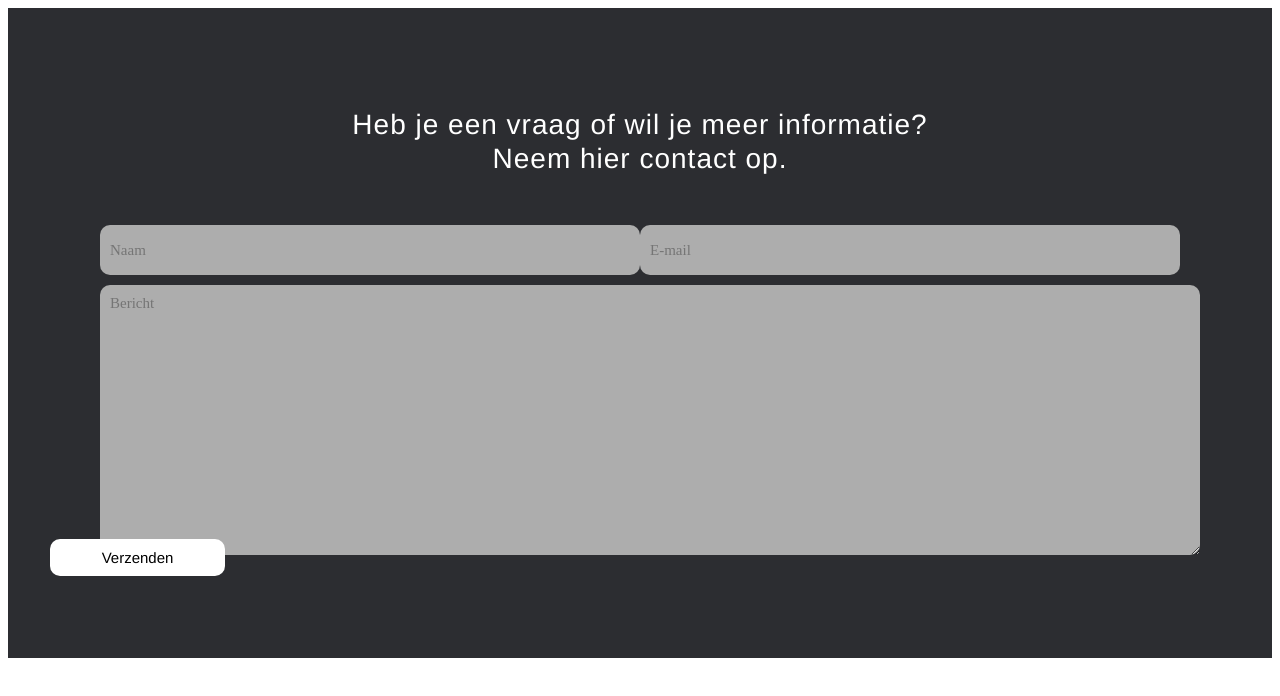
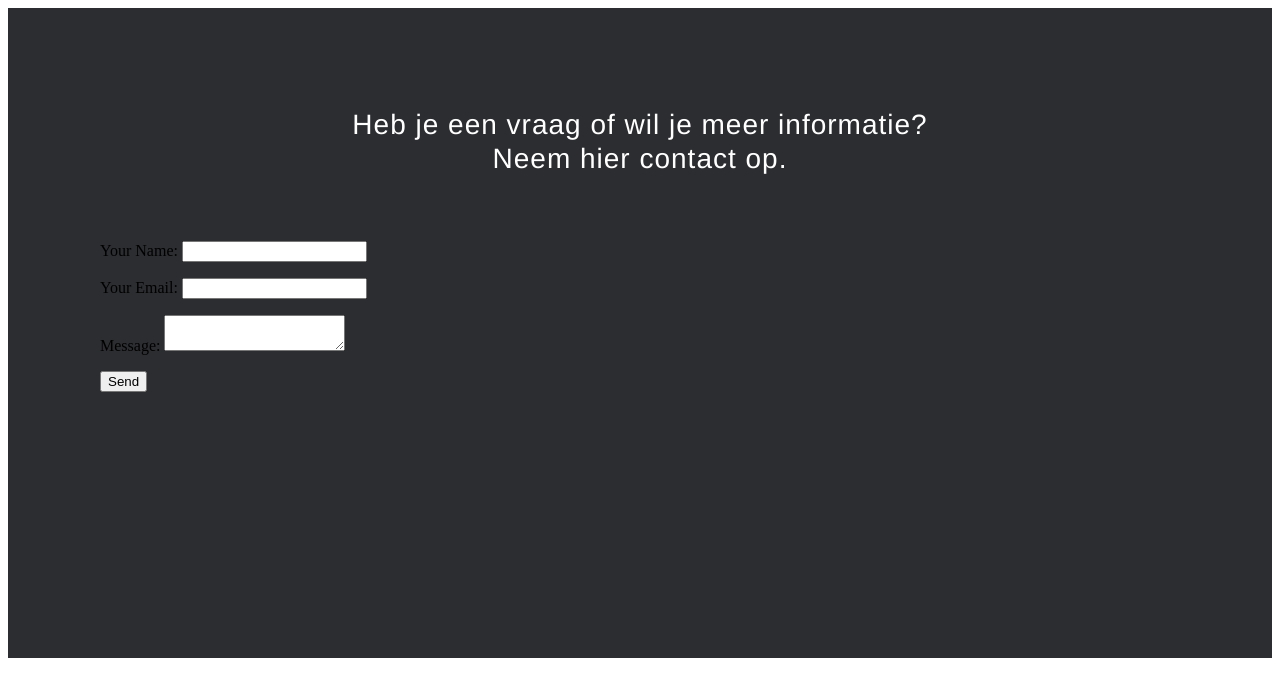
Before and after one commit to marvinholleman/recnition-onepager, a Gatsby site: page /contact in a window 1280 px wide. Built offline with nearby package versions, Linux system fonts and the light colour scheme; Gatsby itself is replaced by a stand-in of ours.

Commit message:
use standard contactform

```diff
--- a/src/pages/contact.js
+++ b/src/pages/contact.js
@@ -31,16 +31,41 @@ class Contact extends React.Component {
                 Neem hier contact op.
               </Title>
             </ContactInfo>
-            <ContactFormWrapper animateIn="fadeInUp" animateOnce={true}>
-              <form name="contact" method="POST" data-netlify="true">
+            {/* <ContactFormWrapper animateIn="fadeInUp" animateOnce={true}>
+              <ContactForm
+                action="/thanks/"
+                name="contact"
+                method="post"
+                data-netlify="true"
+              >
                 <InputFieldWrapper>
-                  <Input type="text" name="name" placeholder="Naam" />
-                  <Input type="email" name="email" placeholder="E-mail" />
+                  <Input name="name" placeholder="Naam" />
+                  <Input name="email" placeholder="E-mail" />
                 </InputFieldWrapper>
                 <TextArea name="message" placeholder="Bericht" />
                 <SendButton type="submit">Verzenden </SendButton>
-              </form>
-            </ContactFormWrapper>
+              </ContactForm>
+            </ContactFormWrapper> */}
+            <form name="contact" method="POST" data-netlify="true">
+              <p>
+                <label>
+                  Your Name: <input type="text" name="name" />
+                </label>
+              </p>
+              <p>
+                <label>
+                  Your Email: <input type="email" name="email" />
+                </label>
+              </p>
+              <p>
+                <label>
+                  Message: <textarea name="message"></textarea>
+                </label>
+              </p>
+              <p>
+                <button type="submit">Send</button>
+              </p>
+            </form>
           </Container>
         </ContactContainer>
       </>
```
